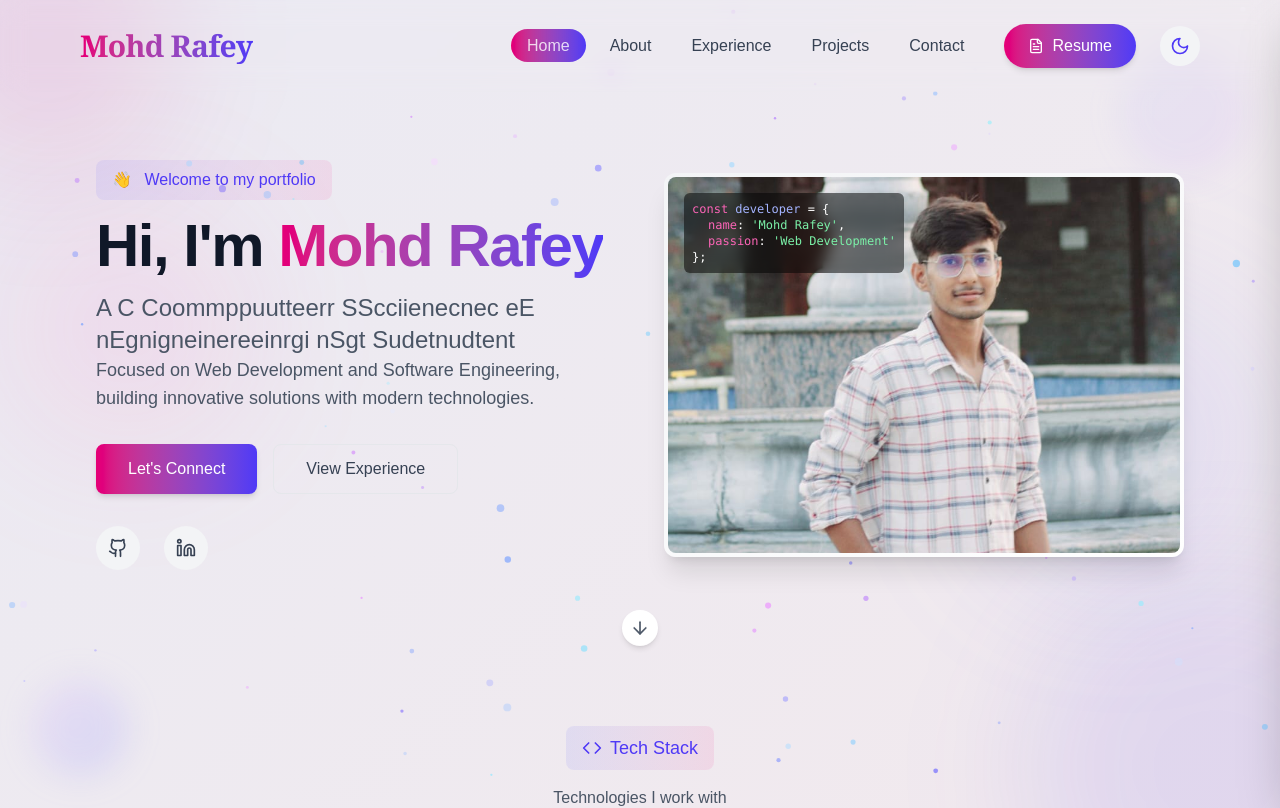
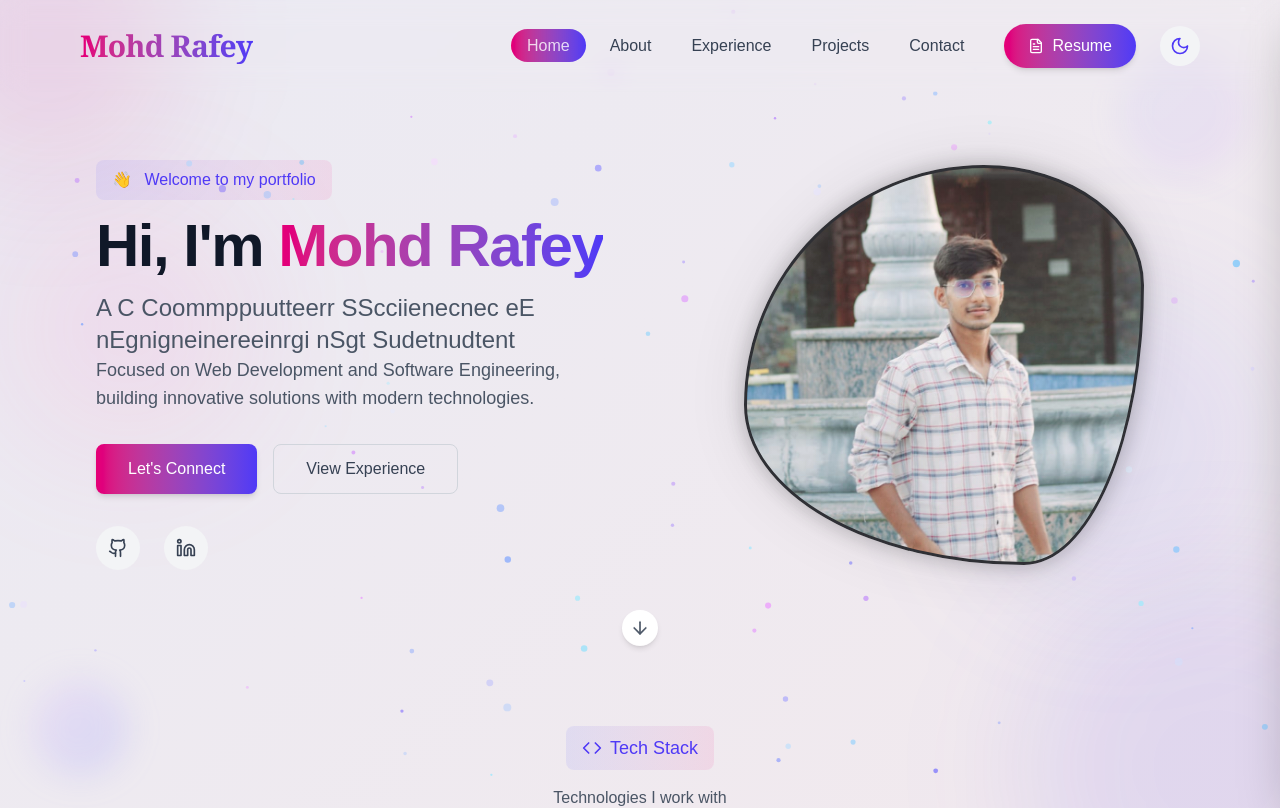
Before and after one commit to mohdrafey1/rafeyportfolio, a React (Vite) app: page / in a window 1280 px wide. Shown: the top 808 px of the page. Built offline with nearby package versions, Linux system fonts and the light colour scheme.

Commit message:
floating image design change

```diff
--- a/src/components/Experience/Experience.jsx
+++ b/src/components/Experience/Experience.jsx
@@ -13,19 +13,9 @@ const experienceData = [
         skills: ["React", "Node.js", "Express", "Tailwind CSS", "REST API"],
         color: "purple",
     },
+
     {
         id: 2,
-        position: "Full Stack Developer Intern",
-        company: "Vegingo",
-        location: "Lucknow, Remote",
-        duration: "July 2024 - October 2024",
-        description:
-            "Developed and maintained web applications using modern JavaScript frameworks. Collaborated with the design team to implement responsive and user-friendly interfaces. Assisted in database design and API integration.",
-        skills: ["JavaScript", "React", "Node.js", "MongoDB", "UI/UX", "Git"],
-        color: "blue",
-    },
-    {
-        id: 3,
         position: "Freelance Developer",
         company: "Al Resala",
         location: "Al Ain Remote",
@@ -39,6 +29,28 @@ const experienceData = [
             "Express",
             "Tailwind CSS",
             "REST API",
+        ],
+        color: "blue",
+    },
+    {
+        id: 3,
+        position: "Full Stack Developer Intern",
+        company: "Vegingo",
+        location: "Lucknow, Remote",
+        duration: "July 2024 - October 2024",
+        description:
+            "During my internship at Vegingo, I contributed significantly to their established e-commerce platform, focusing on both backend and frontend development. My role spanned across multiple areas including UI redesign, API development, frontend validation, and comprehensive testing. My responsibilities included redesigning the existing dashboard using Bootstrap, ensuring it had a more user-friendly interface. I also collaborated with the frontend team to work on data validation using React, ensuring accurate and secure data flow across the website. I contributed as a tester, identifying and fixing bugs in both the dashboard and the frontend.Additionally, I implemented phone pe payment gateway Integration on the website.",
+        skills: [
+            "JavaScript",
+            "React",
+            "Node.js",
+            "MongoDB",
+            "UI/UX",
+            "Git",
+            "Laravel",
+            "Payment Gateway",
+            "Bootstrap",
+            "MUI",
         ],
         color: "green",
     },
--- a/src/components/Footer/Footer.jsx
+++ b/src/components/Footer/Footer.jsx
@@ -56,10 +56,10 @@ export default function Footer() {
                             Projects
                         </a>
                         <a
-                            href="#skills"
+                            href="#experience"
                             className="text-gray-300 hover:text-white transition-colors duration-300"
                         >
-                            Skills
+                            Experience
                         </a>
                         <a
                             href="#contact"
--- a/src/components/Hero/Hero.css
+++ b/src/components/Hero/Hero.css
@@ -1,27 +1,109 @@
 .hero-image {
-    animation: morph 8s ease-in-out infinite;
+    /* Enhanced morphing animation with smoother transitions */
+    animation: morph 15s ease-in-out infinite alternate;
     background-image: url(../../assets/pic.jpg);
     background-position: 50%;
     background-repeat: no-repeat;
     background-size: cover;
+
+    /* Multiple borders with glow effect */
     border: 3px solid #2d2e32;
+    box-shadow:
+        0 0 20px rgba(45, 46, 50, 0.3),
+        0 0 60px rgba(45, 46, 50, 0.1),
+        inset 0 0 20px rgba(255, 255, 255, 0.1);
+
+    /* Initial border radius with more complex shape */
     border-radius: 60% 40% 30% 70% / 60% 30% 70% 40%;
+
     height: 25rem;
-    width: 40rem;
+    width: 25rem;
     position: relative;
-    transition: all 1s ease-in-out;
+
+    /* Enhanced transition properties */
+    transition: all 1s ease-in-out, filter 0.5s ease;
+    margin-left: 5rem;
+
+    /* Subtle hover effects */
+    filter: saturate(1.05) brightness(1.05);
 }
 
+/* Hover state enhancements */
+.hero-image:hover {
+    filter: saturate(1.2) brightness(1.15);
+    transform: scale(1.03);
+    box-shadow:
+        0 0 25px rgba(45, 46, 50, 0.4),
+        0 0 70px rgba(45, 46, 50, 0.2),
+        inset 0 0 25px rgba(255, 255, 255, 0.15);
+}
+
+/* Enhanced keyframes with more shape variations */
 @keyframes morph {
     0% {
         border-radius: 60% 40% 30% 70% / 60% 30% 70% 40%;
+        transform: translateY(0) rotate(0deg);
+    }
+
+    25% {
+        border-radius: 30% 60% 70% 40% / 50% 60% 30% 60%;
+        transform: translateY(-5px) rotate(1deg);
     }
 
     50% {
         border-radius: 40% 30% 60% 70% / 50% 70% 30% 60%;
+        transform: translateY(0) rotate(0deg);
+    }
+
+    75% {
+        border-radius: 65% 35% 45% 55% / 40% 45% 65% 55%;
+        transform: translateY(-5px) rotate(-1deg);
     }
 
     100% {
         border-radius: 60% 40% 30% 70% / 60% 30% 70% 40%;
+        transform: translateY(0) rotate(0deg);
     }
 }
+
+/* Add a subtle floating effect with a separate animation */
+.hero-image {
+    animation:
+        morph 15s ease-in-out infinite alternate,
+        float 6s ease-in-out infinite alternate;
+}
+
+@keyframes float {
+    0% {
+        transform: translateY(0);
+    }
+
+    50% {
+        transform: translateY(-10px);
+    }
+
+    100% {
+        transform: translateY(0);
+    }
+}
+
+/* Optional: Add a subtle overlay for depth */
+.hero-image::after {
+    content: '';
+    position: absolute;
+    top: 0;
+    left: 0;
+    width: 100%;
+    height: 100%;
+    background: linear-gradient(45deg, rgba(0, 0, 0, 0.1), rgba(255, 255, 255, 0.1));
+    border-radius: inherit;
+    pointer-events: none;
+}
+
+/* For modern browsers: add backdrop-filter for a frosted glass effect border */
+@supports (backdrop-filter: blur(5px)) {
+    .hero-image {
+        backdrop-filter: blur(3px);
+        -webkit-backdrop-filter: blur(3px);
+    }
+}
--- a/src/components/Hero/Hero.jsx
+++ b/src/components/Hero/Hero.jsx
@@ -1,7 +1,7 @@
 import React, { useEffect, useRef } from "react";
 import { Github, Linkedin, ArrowDown, Code } from "lucide-react";
-import pic from "../../assets/pic.jpg";
 import BubbleAnimation from "../UI/BubbleAnimation";
+import "./Hero.css";
 
 function Hero() {
     const techStackRef = useRef(null);
@@ -149,7 +149,7 @@ function Hero() {
 
                             <a
                                 href="#experience"
-                                className="group relative inline-flex items-center justify-center px-8 py-3 overflow-hidden font-medium text-gray-700 dark:text-white border border-gray-200 dark:border-gray-700 hover:border-transparent rounded-lg transition-all duration-300"
+                                className="group relative inline-flex items-center justify-center px-8 py-3 overflow-hidden font-medium text-gray-700 dark:text-white border border-gray-300 dark:border-gray-700 hover:border-transparent rounded-lg transition-all duration-300"
                             >
                                 <span className="absolute inset-0 w-0 bg-gray-100 dark:bg-gray-800 group-hover:w-full transition-all duration-300"></span>
                                 <span className="relative">
@@ -182,47 +182,7 @@ function Hero() {
                     </div>
 
                     {/* Right column - Floating image */}
-                    <div className="relative hidden lg:block">
-                        <div className="absolute inset-0 bg-gradient-to-br from-pink-600/30 to-indigo-600/30 dark:from-pink-500/20 dark:to-indigo-500/20 opacity-0 hover:opacity-100 rounded-xl transition-opacity duration-500" />
-
-                        <div className="w-full h-96 bg-gradient-to-br from-gray-100 to-white dark:from-gray-800 dark:to-gray-900 rounded-xl p-1 shadow-xl transform hover:rotate-2 transition-transform duration-500">
-                            <div className="w-full h-full bg-gray-50 dark:bg-gray-900 rounded-lg overflow-hidden relative">
-                                <img
-                                    src={pic}
-                                    alt="Mohd Rafey"
-                                    className="w-full h-full object-cover "
-                                />
-
-                                {/* Code decoration */}
-                                <div className="absolute top-4 left-4 p-2 bg-black/50 backdrop-blur-sm rounded-md text-xs text-white font-mono">
-                                    <span className="text-pink-400">const</span>{" "}
-                                    <span className="text-indigo-300">
-                                        developer
-                                    </span>{" "}
-                                    = {"{"}
-                                    <br />
-                                    <span className="pl-4 text-pink-400">
-                                        name
-                                    </span>
-                                    :{" "}
-                                    <span className="text-green-300">
-                                        'Mohd Rafey'
-                                    </span>
-                                    ,
-                                    <br />
-                                    <span className="pl-4 text-pink-400">
-                                        passion
-                                    </span>
-                                    :{" "}
-                                    <span className="text-green-300">
-                                        'Web Development'
-                                    </span>
-                                    <br />
-                                    {"}"};
-                                </div>
-                            </div>
-                        </div>
-                    </div>
+                    <div className="hero-image hidden lg:block"></div>
                 </div>
 
                 {/* Scroll indicator */}
```
